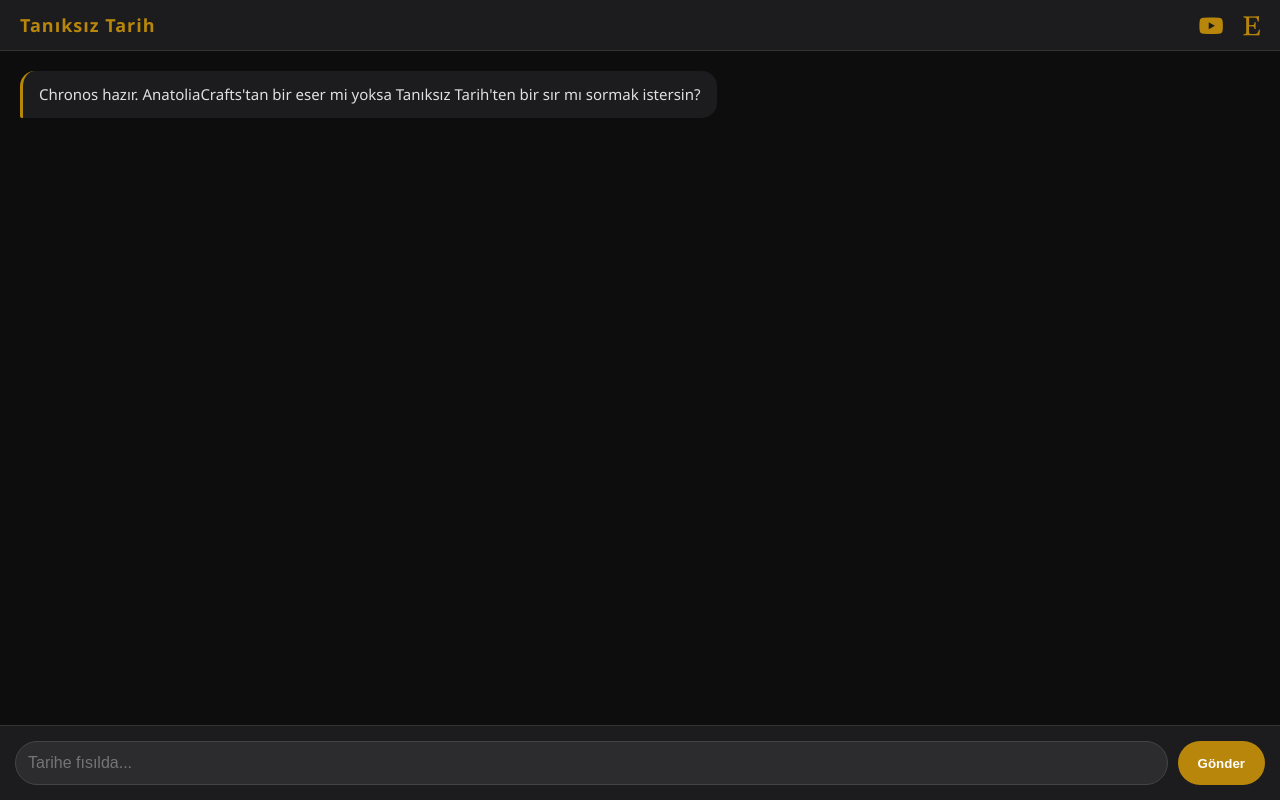
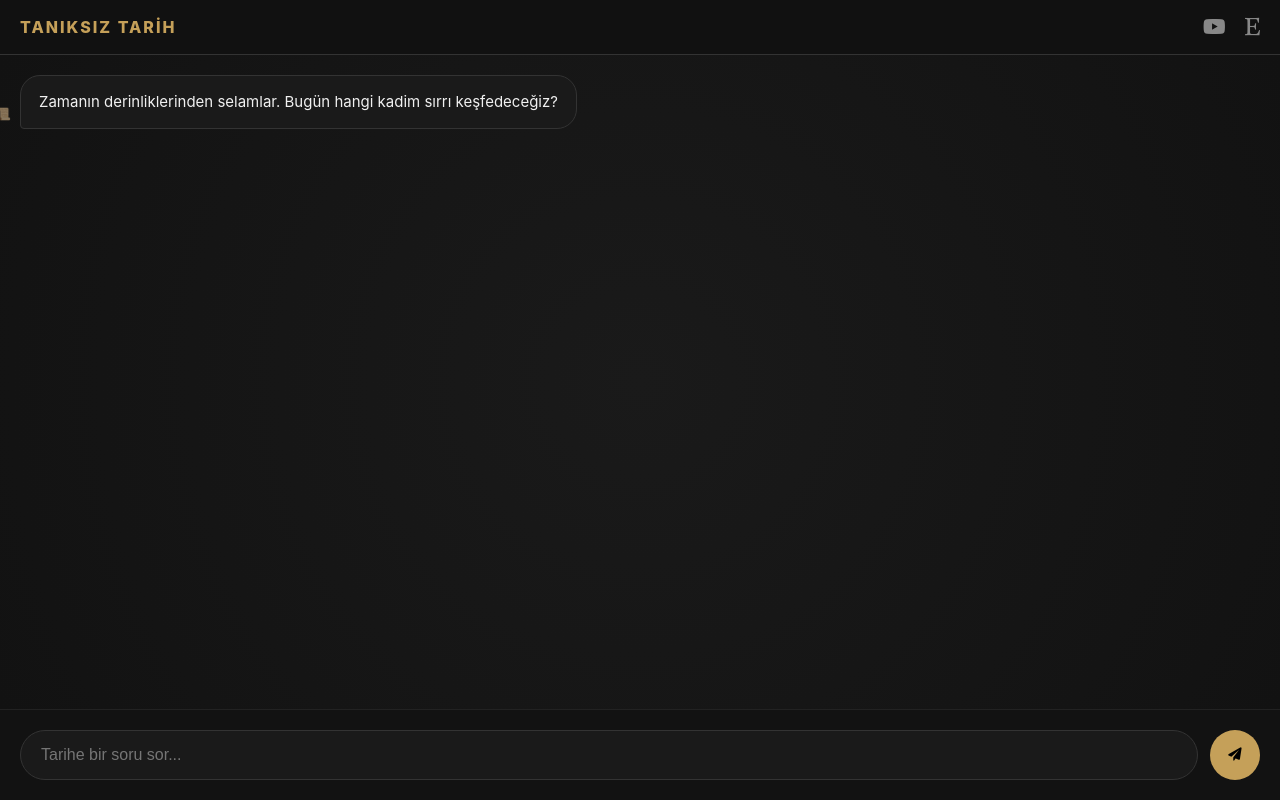
Before and after one commit to anatoliacraftsart-1/chronos-app, a plain HTML site: page index.html in a window 1280 px wide. Drawn offline with Linux system fonts and the light colour scheme.

Commit message:
Update index.html

```diff
--- a/index.html
+++ b/index.html
@@ -3,10 +3,10 @@
 <head>
     <meta charset="UTF-8">
     <meta name="viewport" content="width=device-width, initial-scale=1.0, maximum-scale=1.0, user-scalable=0">
-    <title>Chronos - Tanıksız Tarih</title>
+    <title>Tanıksız Tarih Asistanı</title>
 
     <link rel="manifest" href="manifest.json">
-    <meta name="theme-color" content="#000000">
+    <meta name="theme-color" content="#121212">
     <meta name="apple-mobile-web-app-capable" content="yes">
     <meta name="apple-mobile-web-app-status-bar-style" content="black-translucent">
     <link rel="apple-touch-icon" href="https://cdn-icons-png.flaticon.com/512/2232/2232688.png">
@@ -14,10 +14,17 @@
     <link rel="stylesheet" href="https://cdnjs.cloudflare.com/ajax/libs/font-awesome/6.0.0/css/all.min.css">
 
     <style>
+        :root {
+            --gold: #c5a059;
+            --dark-bg: #121212;
+            --chat-bg: #1a1a1a;
+            --user-bubble: #2a2a2a;
+        }
+
         body {
-            background-color: #0d0d0d;
-            color: #e0e0e0;
-            font-family: 'Segoe UI', sans-serif;
+            background-color: var(--dark-bg);
+            color: #f0f0f0;
+            font-family: 'Inter', -apple-system, BlinkMacSystemFont, sans-serif;
             margin: 0;
             display: flex;
             flex-direction: column;
@@ -25,126 +32,141 @@
             overflow: hidden;
         }
 
-        /* Üst Menü */
+        /* Üst Menü - Daha Minimal */
         #top-bar {
-            background-color: #1c1c1e;
-            padding: 10px 20px;
+            background-color: rgba(18, 18, 18, 0.95);
+            backdrop-filter: blur(10px);
+            padding: 15px 20px;
             display: flex;
             justify-content: space-between;
             align-items: center;
             border-bottom: 1px solid #333;
-            /* iPhone çentik uyumu */
-            padding-top: calc(10px + env(safe-area-inset-top));
+            padding-top: calc(15px + env(safe-area-inset-top));
         }
 
-        .social-links {
-            display: flex;
-            gap: 20px;
+        .logo-text {
+            font-weight: 800;
+            color: var(--gold);
+            font-size: 16px;
+            letter-spacing: 2px;
+            text-transform: uppercase;
         }
 
         .social-links a {
-            color: #b8860b; /* Antik Altın */
+            color: #888;
             text-decoration: none;
-            font-size: 22px;
-            transition: transform 0.2s;
+            font-size: 20px;
+            margin-left: 15px;
+            transition: color 0.3s;
         }
 
-        .social-links a:active {
-            transform: scale(1.2);
-        }
+        .social-links a:hover { color: var(--gold); }
 
-        .logo-text {
-            font-weight: bold;
-            color: #b8860b;
-            font-size: 18px;
-            letter-spacing: 1px;
-        }
-
+        /* Sohbet Alanı - Daha Yumuşak Balonlar */
         #chat-container {
             flex: 1;
             overflow-y: auto;
             padding: 20px;
             display: flex;
             flex-direction: column;
-            gap: 15px;
-            padding-bottom: 30px;
+            gap: 12px;
+            background: radial-gradient(circle at center, #1a1a1a 0%, #121212 100%);
         }
 
         .message {
-            max-width: 85%;
-            padding: 12px 16px;
-            border-radius: 15px;
-            line-height: 1.5;
+            max-width: 80%;
+            padding: 14px 18px;
+            border-radius: 20px;
+            line-height: 1.6;
             font-size: 15px;
+            animation: fadeIn 0.3s ease;
+        }
+
+        @keyframes fadeIn {
+            from { opacity: 0; transform: translateY(10px); }
+            to { opacity: 1; transform: translateY(0); }
         }
 
         .user-message {
             align-self: flex-end;
-            background-color: #2c2c2e;
+            background-color: var(--user-bubble);
             color: white;
-            border-bottom-right-radius: 2px;
+            border-bottom-right-radius: 4px;
         }
 
         .ai-message {
             align-self: flex-start;
-            background-color: #1c1c1e;
-            border-left: 3px solid #b8860b;
-            border-bottom-left-radius: 2px;
+            background-color: var(--chat-bg);
+            border: 1px solid #333;
+            border-bottom-left-radius: 4px;
+            position: relative;
         }
 
+        .ai-message::before {
+            content: "📜";
+            position: absolute;
+            left: -25px;
+            bottom: 5px;
+            font-size: 12px;
+            opacity: 0.5;
+        }
+
+        /* Giriş Alanı - Daha Modern */
         #input-area {
-            background-color: #1c1c1e;
-            padding: 15px;
+            background-color: #121212;
+            padding: 20px;
             display: flex;
-            gap: 10px;
-            border-top: 1px solid #333;
-            /* iPhone alt bar uyumu */
-            padding-bottom: calc(15px + env(safe-area-inset-bottom));
+            gap: 12px;
+            border-top: 1px solid #222;
+            padding-bottom: calc(20px + env(safe-area-inset-bottom));
         }
 
         input {
             flex: 1;
-            background-color: #2c2c2e;
-            border: 1px solid #444;
+            background-color: #1a1a1a;
+            border: 1px solid #333;
             color: white;
-            padding: 12px;
-            border-radius: 25px;
-            font-size: 16px !important; /* Zoom engelleme için şart */
+            padding: 14px 20px;
+            border-radius: 30px;
+            font-size: 16px !important;
             outline: none;
+            transition: border 0.3s;
         }
 
+        input:focus { border-color: var(--gold); }
+
         button {
-            background-color: #b8860b;
-            color: white;
+            background-color: var(--gold);
+            color: black;
             border: none;
-            padding: 10px 20px;
-            border-radius: 25px;
+            width: 50px;
+            height: 50px;
+            border-radius: 50%;
             font-weight: bold;
             cursor: pointer;
+            display: flex;
+            align-items: center;
+            justify-content: center;
         }
     </style>
 </head>
 <body>
 
     <div id="top-bar">
-        <div class="logo-text">Tanıksız Tarih</div>
+        <div class="logo-text">TANIKSIZ TARİH</div>
         <div class="social-links">
-            <a href="https://www.youtube.com/@taniksiztarih" target="_blank" title="YouTube">
-                <i class="fab fa-youtube"></i>
-            </a>
-            <a href="https://www.etsy.com/shop/anatoliacrafts" target="_blank" title="Etsy">
-                <i class="fab fa-etsy"></i>
-            </a>
+            <a href="https://www.youtube.com/@taniksiztarih" target="_blank"><i class="fab fa-youtube"></i></a>
+            <a href="https://www.etsy.com/shop/anatoliacrafts" target="_blank"><i class="fab fa-etsy"></i></a>
         </div>
     </div>
 
-    <div id="chat-container">
-        <div class="message ai-message">Chronos hazır. AnatoliaCrafts'tan bir eser mi yoksa Tanıksız Tarih'ten bir sır mı sormak istersin?</div>
+    <div id="chat-container" id="scroll-area">
+        <div class="message ai-message">Zamanın derinliklerinden selamlar. Bugün hangi kadim sırrı keşfedeceğiz?</div>
     </div>
 
     <form id="input-area" onsubmit="sendMessage(event)">
-        <input type="text" id="userInput" placeholder="Tarihe fısılda..." autocomplete="off">
-        <button type="submit">Gönder</button>
+        <input type="text" id="userInput" placeholder="Tarihe bir soru sor..." autocomplete="off">
+        <button type="submit"><i class="fas fa-paper-plane"></i></button>
     </form>
 
     <script>
@@ -160,6 +182,7 @@
             inputField.value = '';
 
             try {
+                // Not: Hız için api/chat.js'de modeli 1.5-flash-8b yapmayı unutma!
                 const response = await fetch('/api/chat', {
                     method: 'POST',
                     headers: { 'Content-Type': 'application/json' },
@@ -172,7 +195,7 @@
                     chatHistory.push({ role: "model", parts: [{ text: data.reply }] });
                 }
             } catch (error) {
-                appendMessage("Zaman tüneli şu an kapalı, tekrar dene.", 'ai-message');
+                appendMessage("Bağlantı zayıfladı, tekrar dene.", 'ai-message');
             }
         }
 
@@ -182,11 +205,7 @@
             msgDiv.className = `message ${className}`;
             msgDiv.innerText = text;
             container.appendChild(msgDiv);
-            container.scrollTop = container.scrollHeight;
-        }
-
-        if ('serviceWorker' in navigator) {
-            navigator.serviceWorker.register('/sw.js');
+            container.scrollTo({ top: container.scrollHeight, behavior: 'smooth' });
         }
     </script>
 </body>
```
